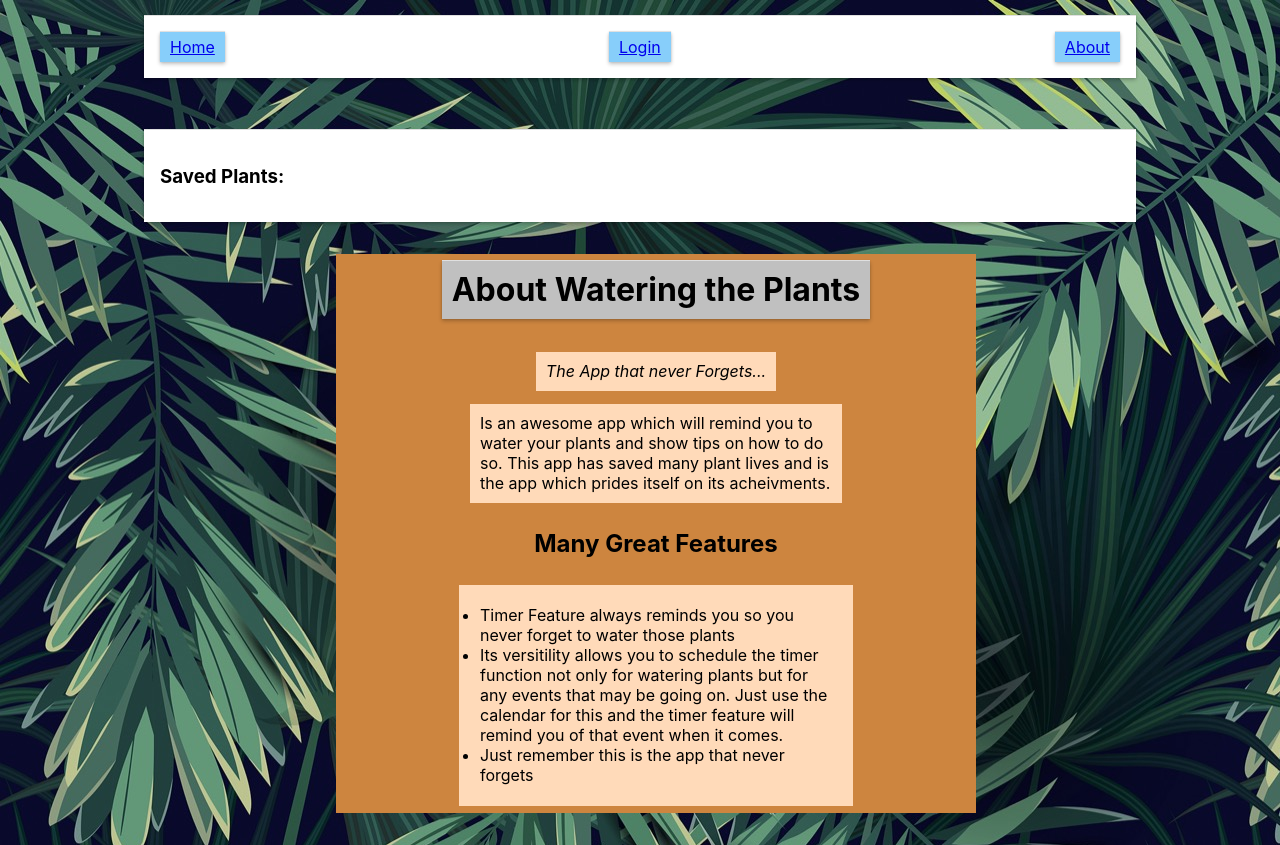
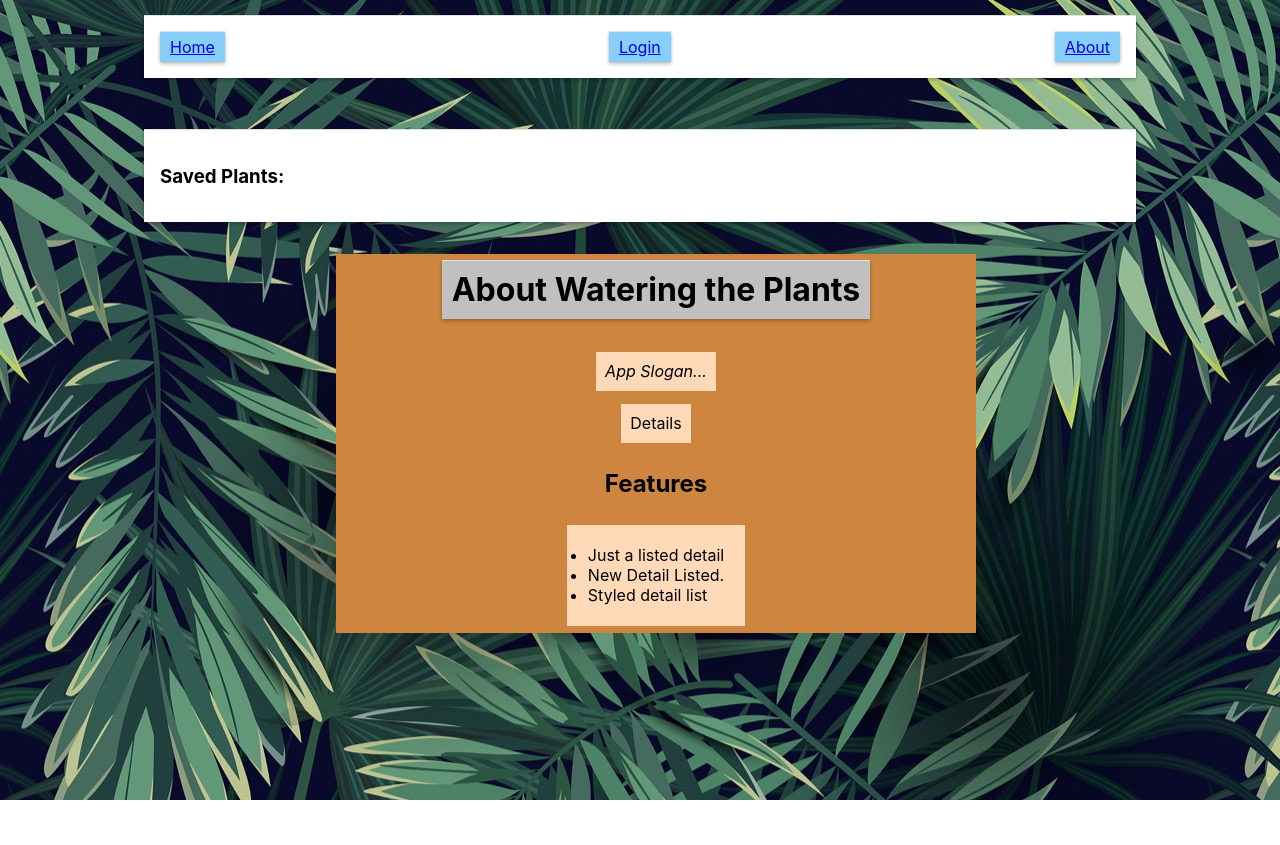
Before and after one commit to extrude575757/waterplantsApp, a React (Create React App) app: page /about in a window 1280 px wide. After the commit the page ends 800 px from the top, so only its background shows below. Built offline with nearby package versions, Linux system fonts and the light colour scheme.

Commit message:
New Design

```diff
--- a/src/App.js
+++ b/src/App.js
@@ -13,13 +13,12 @@ function App() {
   return (
     <Router>
       <Heading />
-      {/* <StyledApp> */}
       <div className="App">
 
         <Switch>
         <Route exact path="/" component={SignUp} />
         <Route exact path="/login" component={Login} />
-        <Route  path="/auth/register/:username" component={PlantsList} />
+
         {/* <PrivateRoute path="/home" component={HomePage} />
         <PrivateRoute path="/NewEntry" component={NewEntryPage} />
         <PrivateRoute path="/MyEntries" component={EntryArchive} />
@@ -31,7 +30,7 @@ function App() {
 
       </div>
 
-      {/* </StyledApp> */}
+
     </Router>
   );
 }
--- a/src/components/About.js
+++ b/src/components/About.js
@@ -11,24 +11,23 @@ const PlantsList = ( ) =>{
             <h1>About Watering the Plants</h1>
             <br />
             <p>
-                <i>The App that never Forgets...</i>
+                <i>App Slogan...</i>
             </p>
             <p>
-                Is an awesome app which will remind you to water your plants and show tips on how to do so. This app has saved
-                many plant lives and is the app which prides itself on its acheivments.
+                Details
             </p>
             <h2>
-                Many Great Features
+                Features
             </h2>
             <ul>
                 <li>
-                    Timer Feature always reminds you so you never forget to water those plants
+                    Just a listed detail
                 </li>
                 <li>
-                    Its versitility allows you to schedule the timer function not only for watering plants but for any events that may be going on. Just use the calendar for this and the timer feature will remind you of that event when it comes.
+                    New Detail Listed.
                 </li>
                 <li>
-                    Just remember this is the app that never forgets
+                    Styled detail list
                 </li>
             </ul>
         </div>
--- a/src/components/Login.js
+++ b/src/components/Login.js
@@ -45,33 +45,9 @@ export default function Login(props) {
       });
   };
 const PlantsList = () =>{
-  // const match = matchPath(`/auth/register/${form.username}`, {
-  //   path: "/auth/register/:username",
-  //   exact: false,
-  //   strict: true
-  // });
 
+}
 
-
-    history.push(`/auth/register/${form.username}`);
-    // history.replace();
-}
-/*
-Warning: A component is changing an uncontrolled input to be controlled. This is likely caused by the value changing from undefined to a defined value, which should not happen. Decide between using a controlled or uncontrolled input element for the lifetime of the component. More info: https://reactjs.org/link/controlled-components
-input
-form
-div
-Login@http://localhost:3000/static/js/main.chunk.js:730:86
-Route@http://localhost:3000/static/js/1.chunk.js:45048:29
-Switch@http://localhost:3000/static/js/1.chunk.js:45250:29
-div
-Router@http://localhost:3000/static/js/1.chunk.js:44683:30
-BrowserRouter@http://localhost:3000/static/js/1.chunk.js:44303:35
-App
-Had to take out the values for the inputs because of this
-was
-              value={form.username}
-*/
   return (
 
         <div className="App Form">
--- a/src/components/PlantsList.js
+++ b/src/components/PlantsList.js
@@ -1,17 +1,15 @@
 import React from 'react';
-import { useParams } from 'react-router-dom';
+
 
 
 
 const PlantsList = ( ) =>{
 
-    const { username } = useParams();
 
-const uname = username;
     return (
         <div>
             <p>
-                Hello {uname }
+                Hello heres the plants list
             </p>
         </div>
     );
```
Also changed, not shown: 19 other files (tests, documents, lock files or other folders).
